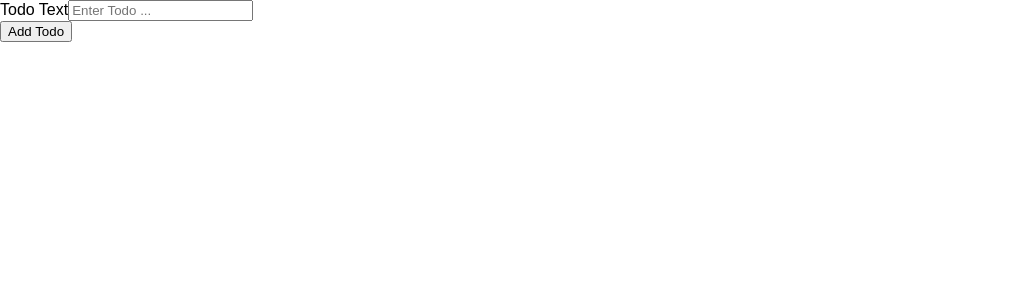
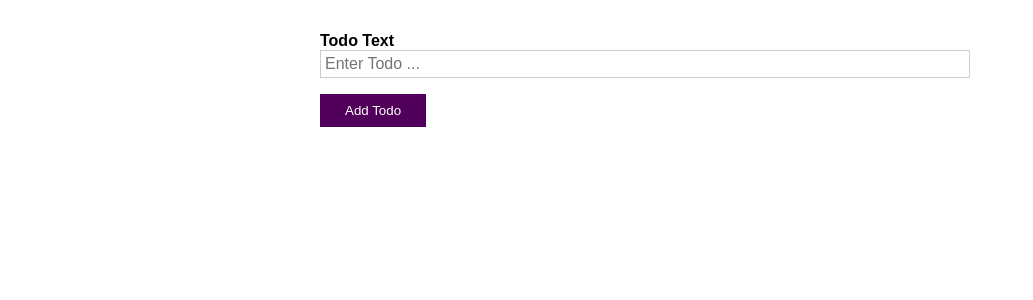
Before and after one commit to nsagias/typescript-starter-react, a React (Create React App) app in the folder frontend/: page / in a window 1280 px wide. Shown: the top 300 px of the page, without its empty margins (0-1033 px from the left). Built offline with nearby package versions, Linux system fonts and the light colour scheme.

Commit message:
Add css and div container name

```diff
--- /dev/null
+++ b/frontend/src/components/NewTodo.css
@@ -0,0 +1,47 @@
+form {
+  width: 90%;
+  max-width: 40rem;
+  margin: 2rem auto;
+}
+
+.form-control {
+  margin-bottom: 1rem;
+}
+
+label, input {
+  display: block;
+  width: 100%;
+}
+
+label {
+  font-weight: bold;
+}
+
+input {
+  font: inherit;
+  border: 1px solid #ccc;
+  padding: 0.25rem;
+}
+
+input:focus {
+  outline: none;
+  border-color: #50005a;
+}
+
+button {
+  background: #50005a;
+  border: 1px solid #50005a;
+  color: white;
+  padding: 0.5rem 1.5rem;
+  cursor: pointer;
+}
+
+button:focus {
+  outline: none;
+}
+
+button:hover,
+button:active {
+  background: #6a0a77;
+  border-color: #6a0a77;
+}
--- a/frontend/src/components/NewTodoForm.tsx
+++ b/frontend/src/components/NewTodoForm.tsx
@@ -1,4 +1,6 @@
 import React, { useRef } from "react";
+
+import "./NewTodo.css";
 
 interface NewTodoProps {
   onAddTodo: (enteredText: string) => void;
@@ -17,7 +19,7 @@
 
   return (
     <form onSubmit={todoSubmitHandler}>
-      <div>
+      <div className="form-control">
         <label htmlFor="todo-text">Todo Text</label>
         <input
           type="text"
--- /dev/null
+++ b/frontend/src/components/TodoList.css
@@ -0,0 +1,17 @@
+ul {
+  list-style: none;
+  width: 90%;
+  max-width: 40rem;
+  margin: 2rem auto;
+  padding: 0;
+}
+
+li {
+  margin: 1rem 0;
+  padding: 1rem;
+  box-shadow: 0 2px 8px rgba(0, 0, 0, 0.26);
+  border-radius: 6px;
+  display: flex;
+  justify-content: space-between;
+  align-items: center;
+}
--- a/frontend/src/components/TodoList.tsx
+++ b/frontend/src/components/TodoList.tsx
@@ -1,4 +1,6 @@
 import React from "react";
+
+import "./TodoList.css"
 
 interface TodoListProps {
   items: {id: string, text: string}[];
```
